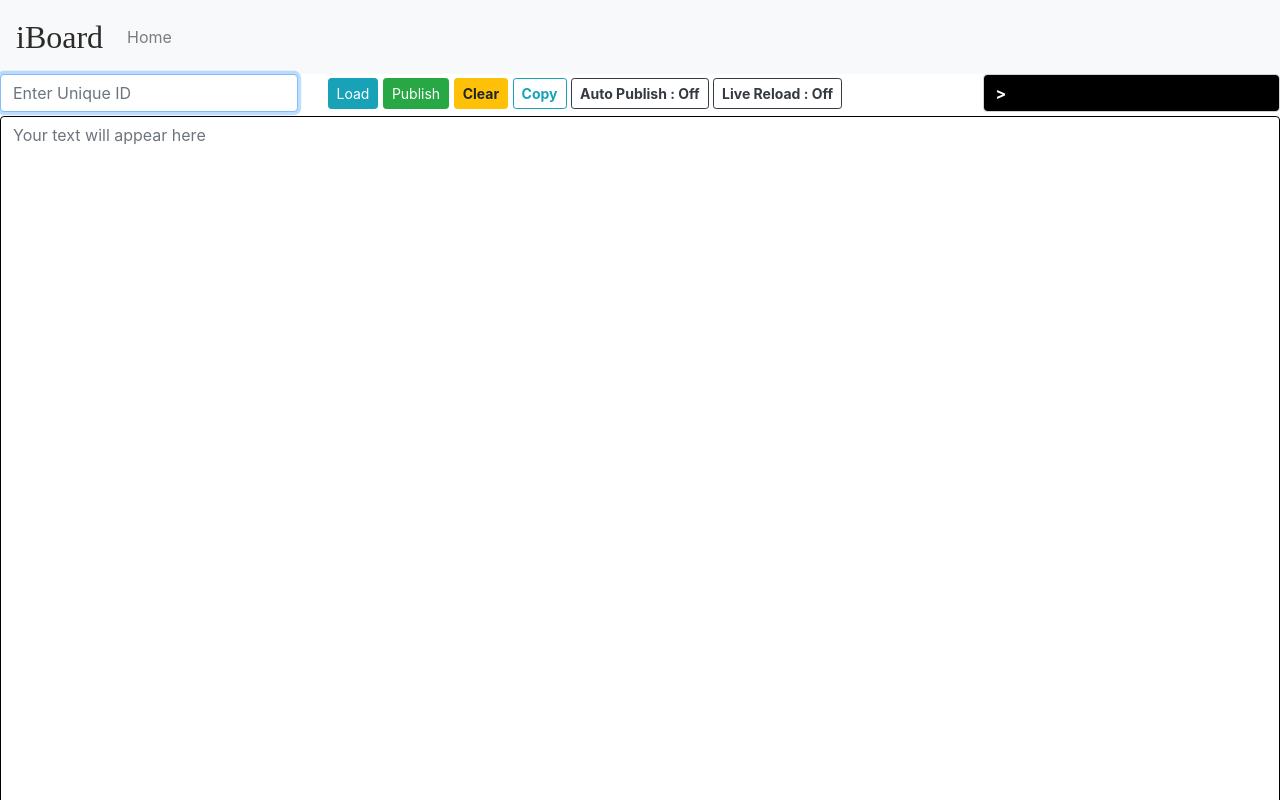
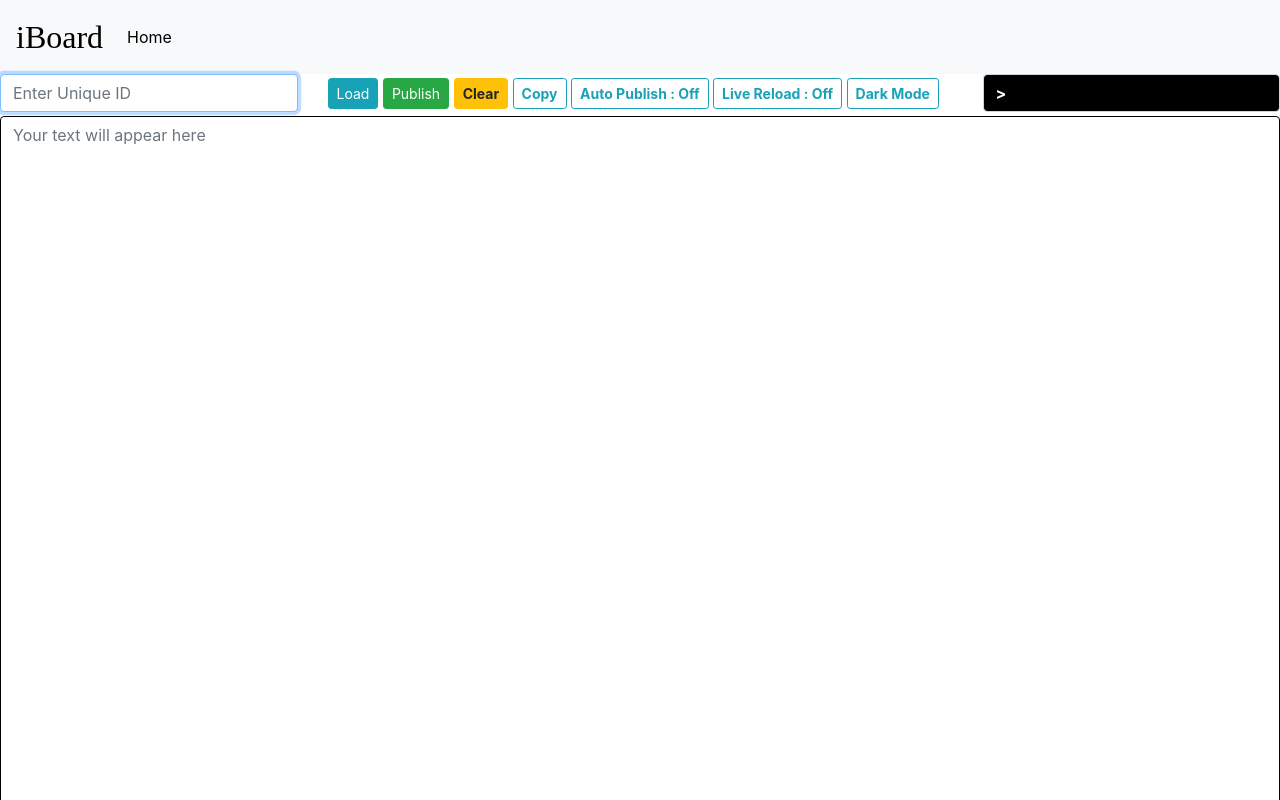
Before and after one commit to VrushankPatel/iBoard, a React (Create React App) app: page / in a window 1280 px wide. Shown: the top 800 px of the page. Built offline with nearby package versions, Linux system fonts and the light colour scheme; no server answers.

Commit message:
added theme mode

```diff
--- a/src/App.js
+++ b/src/App.js
@@ -1,4 +1,3 @@
-import DNavBar from './components/DNavBarX';
 import './App.css';
 import IBoard from "./pages/IBoard";
 import { useEffect } from 'react';
@@ -15,7 +14,6 @@ function App() {
   return (
     < Router >
       <div className="App" >
-        <DNavBar page="dgIn" />
         <Route exact path="/" >
           <IBoard />
         </Route>
--- a/src/components/DNavBarX.jsx
+++ /dev/null
@@ -1,32 +0,0 @@
-import React from "react";
-import { Navbar, Nav } from "react-bootstrap";
-
-
-function DNavBar() {
-    return (
-        <div>
-            <Navbar bg="light" expand="md">
-                <Navbar.Brand
-                    href="/"
-                    style={{
-                        fontFamily: "Exo",
-                        fontSize: "XX-Large",
-                        color: "#2b2b2a",
-                    }}
-                >
-                    iBoard
-                </Navbar.Brand>
-                <Navbar.Toggle aria-controls="basic-navbar-nav" />
-                <Navbar.Collapse id="basic-navbar-nav">
-                    <Nav className="mr-auto">
-                        <Nav.Link>
-                            Home
-                        </Nav.Link>
-                    </Nav>
-                </Navbar.Collapse>
-            </Navbar>
-        </div>
-    );
-}
-
-export default DNavBar;
--- a/src/pages/IBoard.jsx
+++ b/src/pages/IBoard.jsx
@@ -2,11 +2,15 @@ import React, { Component } from 'react'
 import { Button, Form, ProgressBar } from "react-bootstrap";
 import Util from "../Util/Util";
 import socketIOClient from "socket.io-client";
+import { Navbar, Nav } from "react-bootstrap";
 var axios = require('axios');
 
 class IBoard extends Component {
     constructor(props) {
         super(props);
+        if(localStorage.darkMode == null){
+            localStorage.darkMode = false;
+        }
         this.state = {
             text: "",
             uniqueId: "",
@@ -21,7 +25,12 @@ class IBoard extends Component {
             reloadTimeout: 0,
             isTextDisabled: false,
             terminal: ">",
-            statusColor: "white"};
+            background: localStorage.darkMode === "true" ? "#343a40" : "white",
+            foreground: localStorage.darkMode === "true" ? "lightgrey" : "black",
+            themeButtonText: localStorage.darkMode === "true" ? "Light Mode" : "Dark Mode",
+            navbarTheme: localStorage.darkMode === "true" ? "dark" : "light",
+            statusColor: "white",
+        };
         this.uniqueIdInput = React.createRef();
         this.changeUniqueId = this.changeUniqueId.bind(this);
         this.changeText = this.changeText.bind(this);
@@ -156,11 +165,35 @@ class IBoard extends Component {
         }, this.reloader);
     }
     render() {
-        const textAreaStyle = { border: "1px solid black" }
+        const textAreaStyle = {
+            border: "1px solid " + this.state.foreground,
+            backgroundColor: this.state.background,
+            color: this.state.foreground
+        }
         const progressBarStyle = { visibility: this.state.isInProgress ? "visible" : "hidden", display: this.state.isInProgress ? "block" : "none" };
         return (
             <div>
-                <div className="row">
+                <Navbar bg={this.state.navbarTheme} expand="md">
+                <Navbar.Brand
+                    href="/"
+                    style={{
+                        fontFamily: "Exo",
+                        fontSize: "XX-Large",
+                        color: this.state.foreground,
+                    }}
+                >
+                    iBoard
+                </Navbar.Brand>
+                <Navbar.Toggle aria-controls="basic-navbar-nav" />
+                <Navbar.Collapse id="basic-navbar-nav">
+                    <Nav className="mr-auto">
+                        <Nav.Link style={{color: this.state.foreground}}>
+                            Home
+                        </Nav.Link>
+                    </Nav>
+                </Navbar.Collapse>
+            </Navbar>
+                <div className="row" style={{backgroundColor: this.state.background}}>
                     <div className="col-3 pb-1" >
                         <Form.Control
                             ref={this.uniqueIdInput}
@@ -170,6 +203,10 @@ class IBoard extends Component {
                             placeholder="Enter Unique ID"
                             onKeyPress={(event) => {
                                 if (event.key === "Enter") this.getData();
+                            }}
+                            style={{
+                                backgroundColor: this.state.background,
+                                color: this.state.foreground
                             }}
                             disabled={this.state.autoPublish || this.state.autoReload}
                         />
@@ -190,12 +227,35 @@ class IBoard extends Component {
                             }} >
                                 Copy
                             </Button>{" "}
-                            <Button size="sm" variant="outline-dark font-weight-bold" onClick={this.enableAutoPublish} >
+                            <Button size="sm" variant="outline-info font-weight-bold" onClick={this.enableAutoPublish} >
                                 Auto Publish : {this.state.autoPublish ? "On" : "Off"}
                             </Button>
                             {" "}
-                            <Button size="sm" variant="outline-dark font-weight-bold" onClick={this.enableLiveReload}>
+                            <Button size="sm" variant="outline-info font-weight-bold" onClick={this.enableLiveReload}>
                                 Live Reload : {this.state.autoReload ? "On" : "Off"}
+                            </Button>
+                            {" "}
+                            <Button size="sm" variant="outline-info font-weight-bold"
+                            onClick={() => {
+                                if (localStorage.darkMode === "false"){
+                                    localStorage.darkMode = "true";
+                                    this.setState({
+                                        background: "#343a40",
+                                        foreground: "lightgrey",
+                                        themeButtonText: "Light Mode",
+                                        navbarTheme: "dark"
+                                    })
+                                }else {
+                                    localStorage.darkMode = "false";
+                                    this.setState({
+                                        background: "white",
+                                        foreground: "black",
+                                        themeButtonText: "Dark Mode",
+                                        navbarTheme: "light"
+                                    })
+                                }
+                            }}>
+                                {this.state.themeButtonText}
                             </Button>
                         </div>
                     </div>
@@ -206,7 +266,11 @@ class IBoard extends Component {
                             onChange={this.changeUniqueId}
                             placeholder=">"
                             disabled={true}
-                            style={{backgroundColor: "black",color : this.state.statusColor, fontWeight: "Bold"}}
+                            style={{
+                                backgroundColor: "black",
+                                color : this.state.statusColor,
+                                fontWeight: "Bold"
+                            }}
                             title="Status Terminal"
                         />
                     </div>
```
Also changed, not shown: 2 other files (tests, documents, lock files or other folders).
